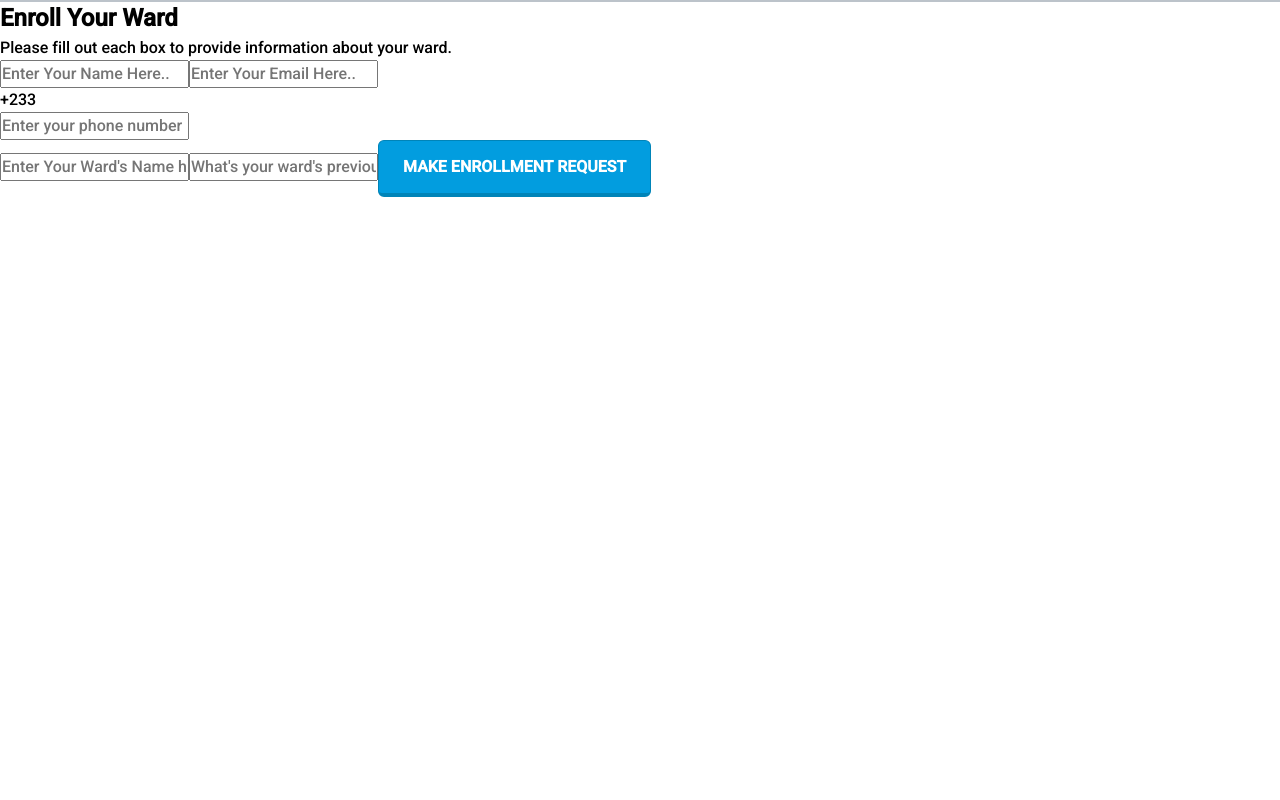
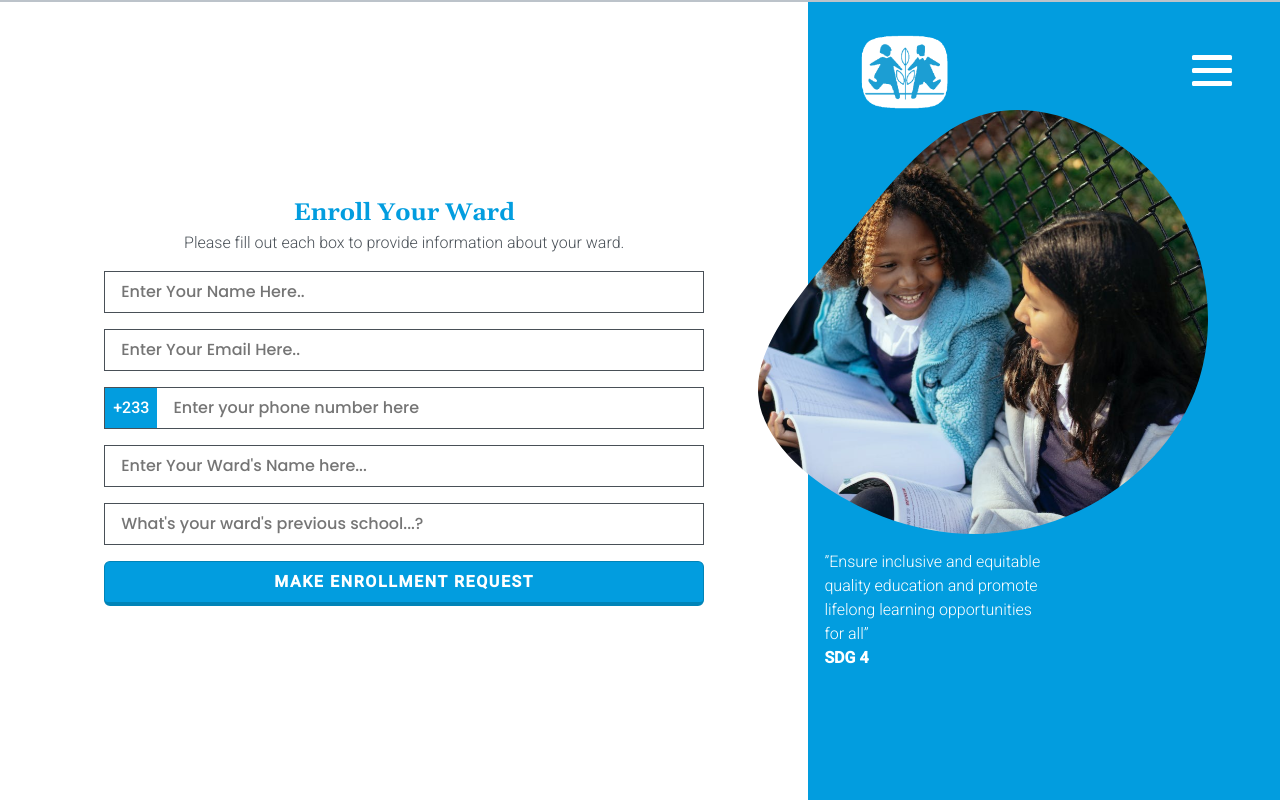
Before and after one commit to Beany-Bready-Org/sos-tamale-website, a React (Vite) app: page /sos-tamale-website/enroll in a window 1280 px wide. Built offline with nearby package versions, Linux system fonts and the light colour scheme; a web font is replaced by a local one.

Commit message:
Enroll almost complete

```diff
--- a/src/components/enroll/Enroll.jsx
+++ b/src/components/enroll/Enroll.jsx
@@ -1,31 +1,68 @@
 import React from "react";
 import sideNavImage from "../../assets/images/new-side-nav-image.svg";
 import EnrollInput from "./EnrollInput";
+import siteLogo from "../../assets/images/logo2.png";
+import "../../stylesheets/Enroll.scss";
 
 const Enroll = () => {
 	return (
-		<>
-			<form>
-				<h2 className="form-header">Enroll Your Ward</h2>
-				<p className="form-description">
+		<main className="enroll-container">
+			<form className="enroll-form">
+				<div className="enroll-form__heading">
+                <h2 className="enroll-form__heading-header">Enroll Your Ward</h2>
+				<p className="enroll-form__heading-description">
 					Please fill out each box to provide information about your ward.
 				</p>
-				<EnrollInput type="text" placeholder="Enter Your Name Here.." />
-				<EnrollInput type="email" placeholder="Enter Your Email Here.." />
-				<div className="telephone">
+                </div>
+				<EnrollInput
+					type="text"
+					placeholder="Enter Your Name Here.."
+					className="enroll-form__input"
+				/>
+				<EnrollInput
+					type="email"
+					placeholder="Enter Your Email Here.."
+					className="enroll-form__input"
+				/>
+				<div className="enroll-form__input telephone">
 					<div className="telephone__contry-code">+233</div>
 					<EnrollInput type="tel" placeholder="Enter your phone number here" />
 				</div>
-				<EnrollInput type="text" placeholder="Enter Your Ward's Name here..." />
+				<EnrollInput
+					type="text"
+					placeholder="Enter Your Ward's Name here..."
+					className="enroll-form__input"
+				/>
 				<EnrollInput
 					type="text"
 					placeholder="What's your ward's previous school...?"
+					className="enroll-form__input"
 				/>
-                <button className="--cta">
-                Make enrollment request
-                </button>
+				<button className="--cta form-cta">Make enrollment request</button>
 			</form>
-		</>
+			<header className="side-nav">
+				<nav className="secondary-navbar">
+					<div className="logo">
+						<img src={siteLogo} alt="Site logo" style={{width: "100px"}}/>
+					</div>
+					<div className="hamburger">
+						<div className="line line1"></div>
+						<div className="line line2"></div>
+						<div className="line line3"></div>
+					</div>
+				</nav>
+				<div className="side-nav__image">
+					<img src={sideNavImage} alt="Side nav image" />
+				</div>
+				<div className="side-nav__sdg">
+					<blockquote className="side-nav__sdg--four">
+						”Ensure inclusive and equitable quality education and promote
+						lifelong learning opportunities for all”
+					</blockquote>
+					<b className="side-nav__sdg--sdg">SDG 4</b>
+				</div>
+			</header>
+		</main>
 	);
 };
 
--- a/src/components/enroll/EnrollInput.jsx
+++ b/src/components/enroll/EnrollInput.jsx
@@ -1,16 +1,16 @@
 import React from "react";
 import PropTypes from "prop-types";
 
-const EnrollInput = ({ type, placeholder, ref }) => {
+const EnrollInput = ({ type, placeholder, ref, className }) => {
 	switch (type) {
 		case "text":
-			return <input type={type} placeholder={placeholder} ref={ref}/>;
+			return <input type={type} placeholder={placeholder} ref={ref} className={className}/>;
 		case "email":
-			return <input type={type} placeholder={placeholder} ref={ref}/>;
+			return <input type={type} placeholder={placeholder} ref={ref} className={className}/>;
 		case "tel":
-			return <input type={type} placeholder={placeholder} ref={ref}/>;
+			return <input type={type} placeholder={placeholder} ref={ref} className={className}/>;
 		default:
-			return <input type={type} placeholder={placeholder} ref={ref}/>;
+			return <input type={type} placeholder={placeholder} ref={ref} className={className}/>;
 	}
 };
 
--- a/src/stylesheets/App.scss
+++ b/src/stylesheets/App.scss
@@ -5,6 +5,7 @@
 @import "./StaffSection.scss";
 @import "./About.scss";
 @import "./Footer.scss";
+
 
 /* Swiper.js variables */
 
--- /dev/null
+++ b/src/stylesheets/Enroll.scss
@@ -0,0 +1,110 @@
+@import "./config";
+
+.enroll-container {
+    display: grid;
+    grid-template-columns: 3fr 1fr 2fr 3.5fr;
+	.enroll-form {
+        grid-column: span 3;
+		@include flex(column, center, center, 1em);
+
+		&__heading {
+			text-align: center;
+
+			&-header {
+				font-family: family(gelasio);
+				color: $accent-color;
+			}
+
+			&-description {
+				color: $text-color;
+				font-weight: weights(light);
+			}
+		}
+
+		&__input {
+			border: thin solid $text-color;
+			padding: 0.5em 1em;
+			width: clamp(300px, 85%, 600px);
+			font-size: $text-cta;
+			resize: none;
+			outline: none;
+            font-family: family(poppins);
+
+
+		}
+	}
+
+	.telephone {
+		padding: unset !important;
+
+		display: flex;
+		// align-items: center;
+
+		&__contry-code {
+			@include flex(row, center, center, unset);
+			padding-inline: 0.5em;
+			background-color: $accent-color;
+			color: #fff;
+		}
+
+		input {
+			padding: 0.5em 1em;
+			border: 0;
+			flex: 1;
+		}
+	}
+
+    .form-cta {
+        width: clamp(300px, 85%, 600px);
+        padding-block: .5em;
+        letter-spacing: .1em;
+    }
+
+    // Side nav
+    .side-nav {
+        color: #fff;
+        background-color: $accent-color;
+
+        .secondary-navbar {
+            margin-top: 2em;
+            @include flex(row, space-between, center, unset);
+            padding-inline: 3em;
+
+            .hamburger {
+                width: 40px;
+                height: fit-content;
+                cursor: pointer;
+                @include flex(column, center, unset, .5em);
+
+                .line {
+                    width: 100%;
+                    height: 5px;
+                    background-color: #fff;
+                    border-radius: .1rem;
+                }
+            }
+        }
+
+        &__sdg {
+            margin: 1em 0 0 1em;
+            font-weight: weights(light);
+            width: fit-content;
+
+            &--four {
+                width: 50%;
+            }
+
+            // &--sdg {
+            //     border: 3px solid green;
+            // }
+        }
+
+        &__image {
+            img {
+                transform: translateX(-50px);
+                width: 90dvw;
+                max-width: 450px;
+            }
+        }
+    }
+}
--- a/src/stylesheets/Navbar.scss
+++ b/src/stylesheets/Navbar.scss
@@ -1,6 +1,6 @@
 @import "./config";
 
-nav {
+nav:not(.secondary-navbar) {
   position: fixed;
   width: 100%;
   z-index: 100;
```
Also changed, not shown: src/assets/images/enroll-bg.jpg (added).
